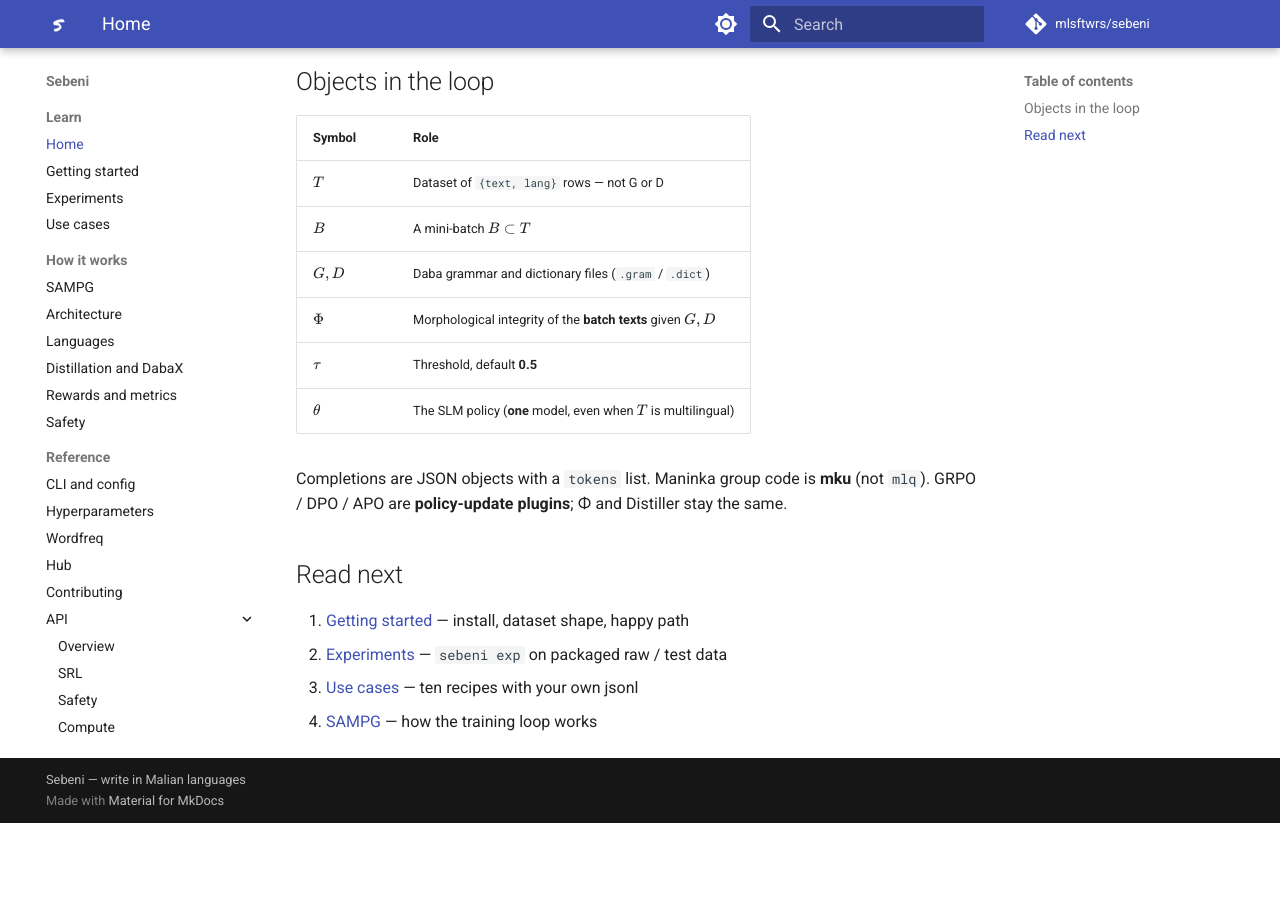
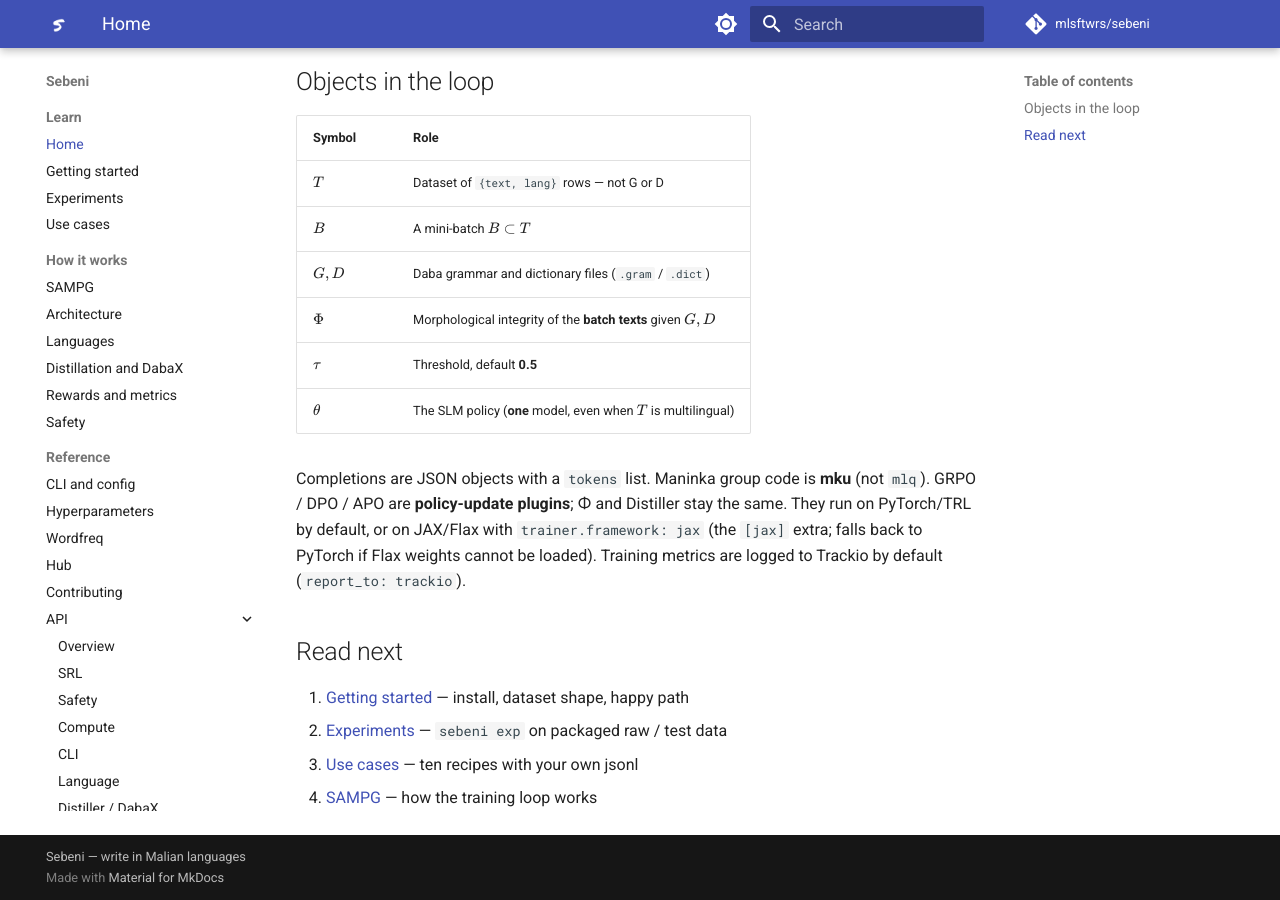
Before and after one commit to RobotsMali-AI/sebeni, an MkDocs documentation site: the page built from docs/index.md, in a window 1280 px wide and 900 px high, scrolled down 571 px. Built offline with MkDocs 1.6.1 and Material for MkDocs 9.7.7, drawn with Linux system fonts in a browser that asks for light colours; comment, search, counter and statistics services are not loaded; before the commit the page ends 1394 px from its top, so only the background shows below that.

Commit message:
docs(index): add JAX backend and Trackio logger

```diff
--- a/docs/index.md
+++ b/docs/index.md
@@ -35,7 +35,10 @@
 
 Completions are JSON objects with a `tokens` list. Maninka group code is
 **mku** (not `mlq`). GRPO / DPO / APO are **policy-update plugins**; Φ and
-Distiller stay the same.
+Distiller stay the same. They run on PyTorch/TRL by default, or on JAX/Flax
+with `trainer.framework: jax` (the `[jax]` extra; falls back to PyTorch if
+Flax weights cannot be loaded). Training metrics are logged to Trackio by
+default (`report_to: trackio`).
 
 ## Read next
 
```
